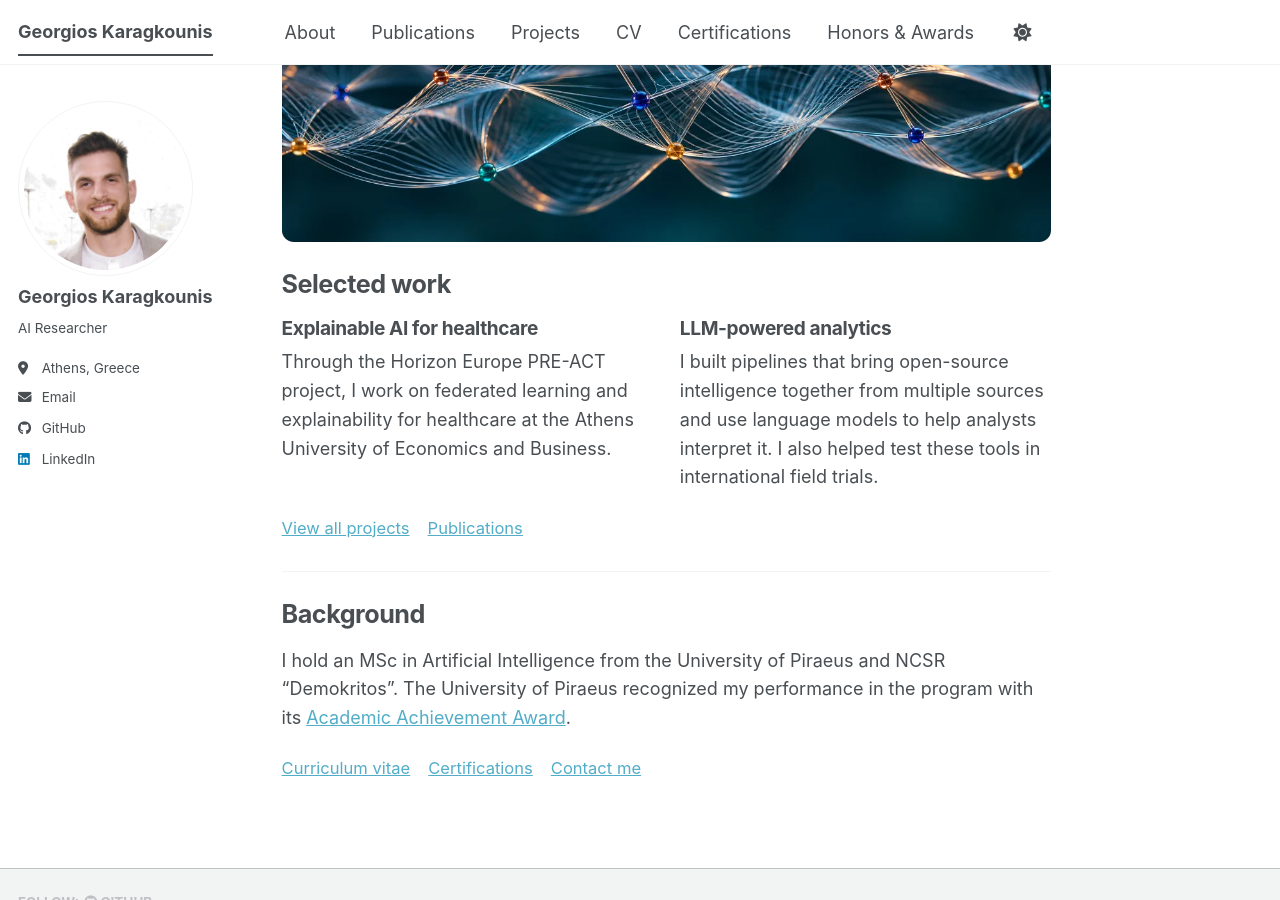
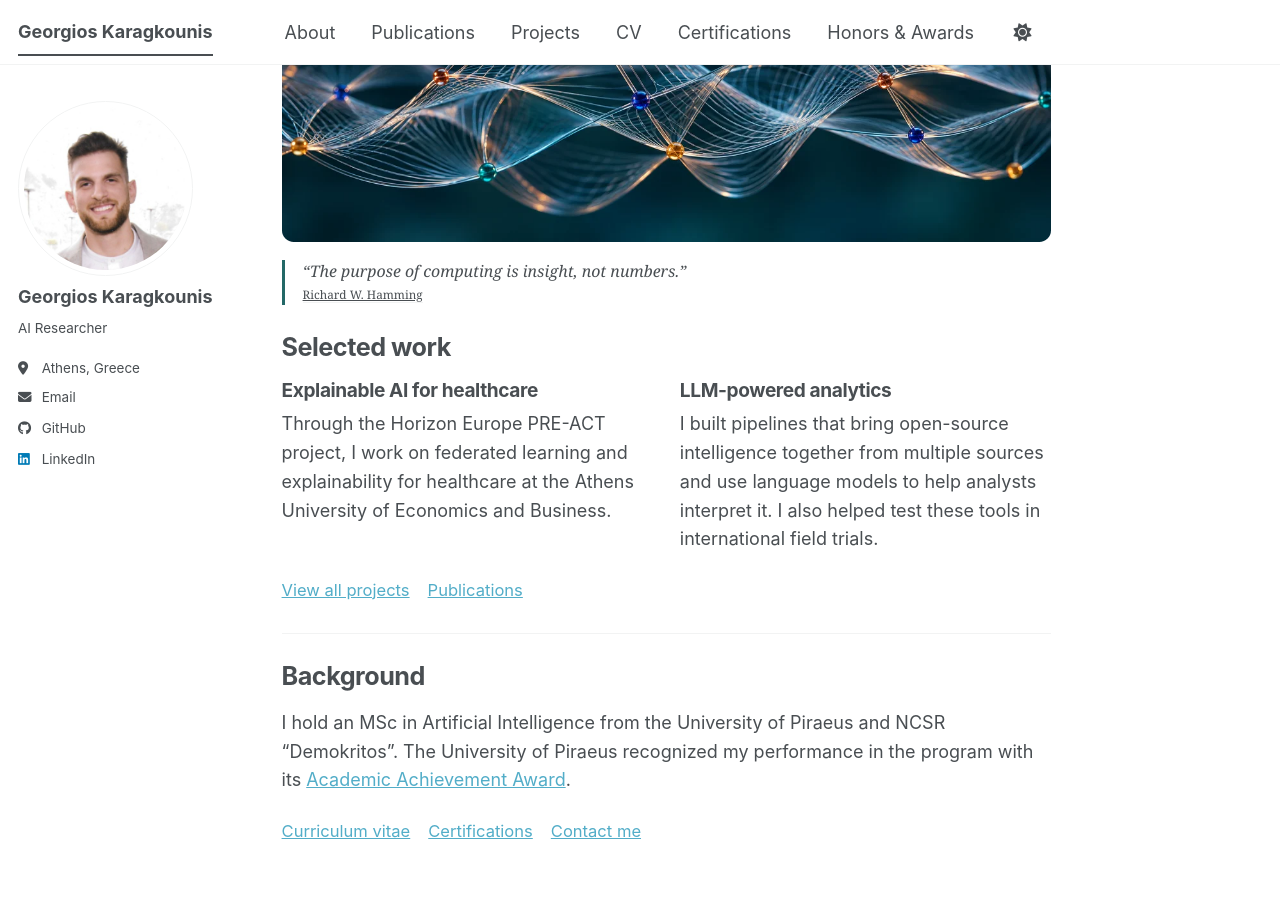
Before and after one commit to georgekaragounis/gkaragounis.github.io, a Jekyll site: the page built from _pages/about.md, in a window 1280 px wide and 900 px high, scrolled down 450 px. Built offline with Jekyll 4.4.1, drawn with Linux system fonts in a browser that asks for light colours; a script bundle is joined from its source files by our own code; a style sheet for code colours, icons or effects is not loaded.

Commit message:
Pair the research image with a sourced Richard Hamming quotation

```diff
--- a/_pages/about.md
+++ b/_pages/about.md
@@ -9,7 +9,13 @@ redirect_from:
 <div class="research-home">
 <p class="research-intro">I’m Georgios Karagkounis, an AI researcher based in Athens. I study how machine learning models can learn from distributed data, adapt to individual needs, and make their predictions easier to understand. My work spans federated learning, recommender systems, and explainable AI. I also build tools that use language models to help people analyze information from multiple sources.</p>
 
+<figure style="display:block;margin:1.2rem 0 0">
 <img class="research-banner" src="{{ '/images/ai-research-banner.webp' | relative_url }}" width="1200" height="430" alt="">
+<figcaption style="display:block;margin:.85rem 0 0;padding-left:1rem;border-left:3px solid var(--profile-accent);text-align:left;font-style:normal">
+<blockquote cite="https://history.computer.org/hamming.html" style="border:0;padding:0;margin:0;font-family:Georgia,serif;font-size:1.18em">“The purpose of computing is insight, not numbers.”</blockquote>
+<a href="https://history.computer.org/hamming.html" style="font-size:.87em">Richard W. Hamming</a>
+</figcaption>
+</figure>
 
 <section class="research-work" aria-labelledby="selected-work">
   <h2 id="selected-work">Selected work</h2>
```
